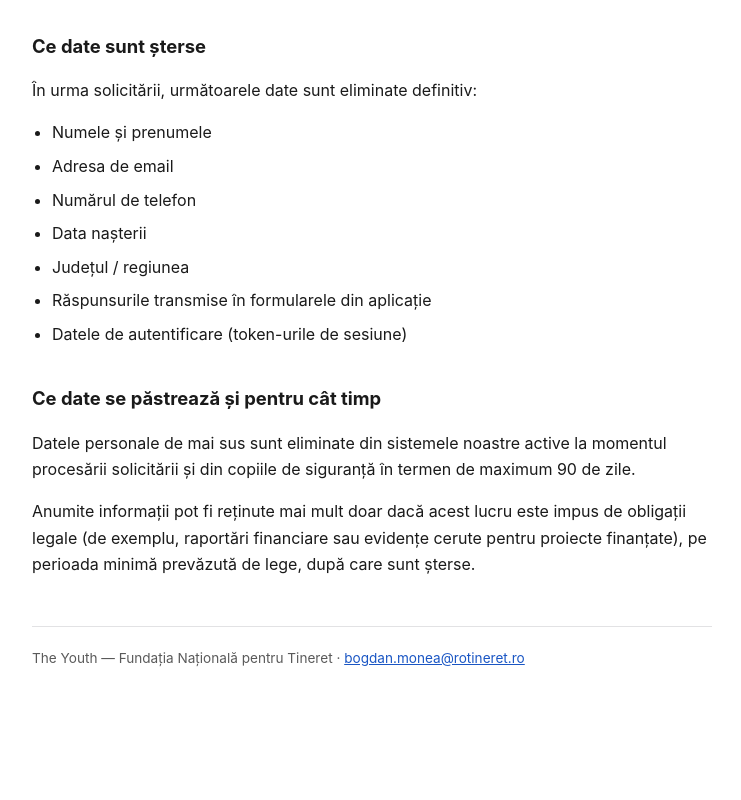
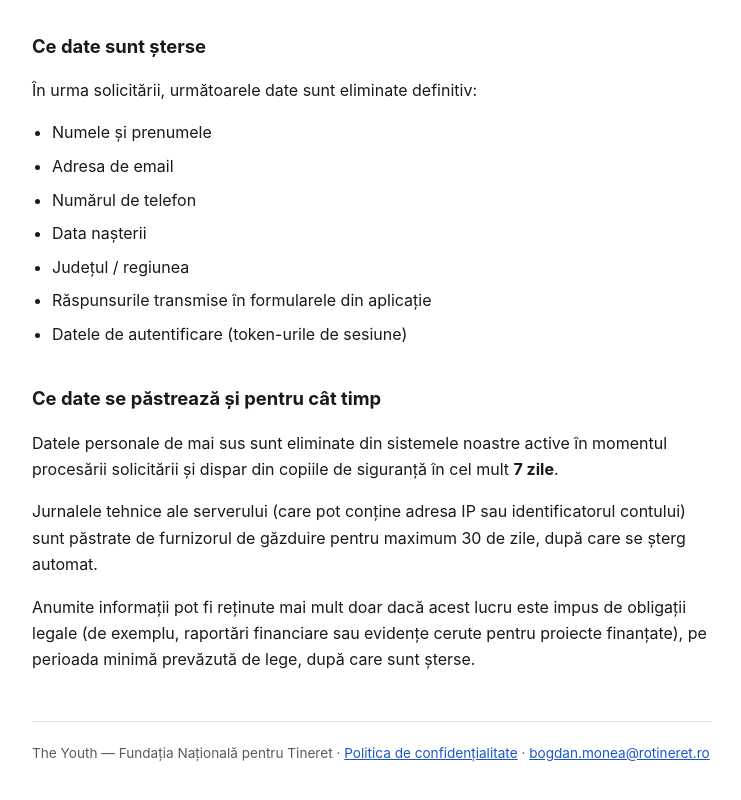
Before and after one commit to MoneaBogdan/fnt-legal, a plain HTML site: page stergere-cont/index.html in a window 1280 px wide. Shown: the part 580-1380 px from the top of the page, without its empty margins (268-1009 px from the left). Before the commit the page ends 1313 px from the top, so only its background shows below. Drawn offline with Linux system fonts and the light colour scheme.

Commit message:
fix: align deletion page retention with verified values
The deletion page still carried the fabricated 90-day backup figure. Corrected
to the 7 days Render actually retains logical backups, and added the server log
retention (max 30 days) so both legal pages state the same verified facts.
Cross-linked the privacy policy from the footer.

```diff
--- a/stergere-cont/index.html
+++ b/stergere-cont/index.html
@@ -113,9 +113,14 @@
 
   <h2>Ce date se păstrează și pentru cât timp</h2>
   <p>
-    Datele personale de mai sus sunt eliminate din sistemele noastre active la
-    momentul procesării solicitării și din copiile de siguranță în termen de
-    maximum 90 de zile.
+    Datele personale de mai sus sunt eliminate din sistemele noastre active în
+    momentul procesării solicitării și dispar din copiile de siguranță în cel mult
+    <strong>7 zile</strong>.
+  </p>
+  <p>
+    Jurnalele tehnice ale serverului (care pot conține adresa IP sau identificatorul
+    contului) sunt păstrate de furnizorul de găzduire pentru maximum 30 de zile,
+    după care se șterg automat.
   </p>
   <p>
     Anumite informații pot fi reținute mai mult doar dacă acest lucru este impus de
@@ -125,6 +130,7 @@
 
   <footer>
     The Youth — Fundația Națională pentru Tineret ·
+    <a href="../confidentialitate/">Politica de confidențialitate</a> ·
     <a href="mailto:bogdan.monea@rotineret.ro">bogdan.monea@rotineret.ro</a>
   </footer>
 </body>
```
